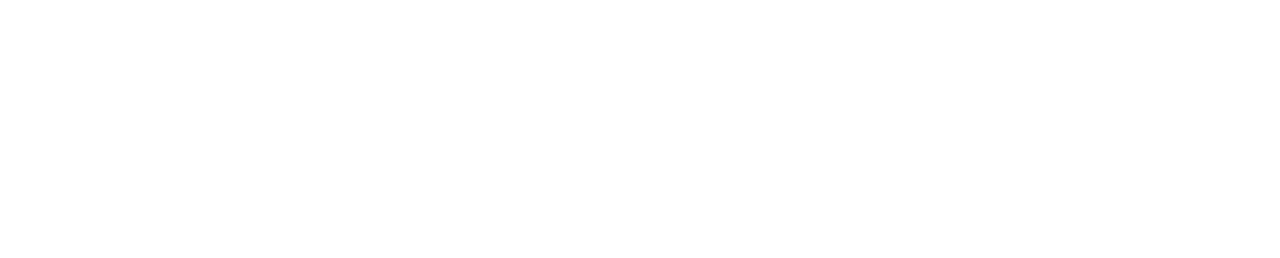
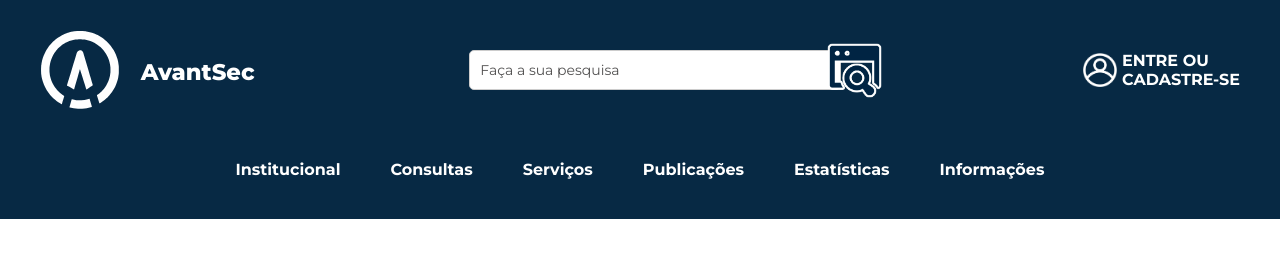
Before and after one commit to VictorHSLito/projeto-residencia, a plain HTML site: page site/consultas.html in a window 1280 px wide. Drawn offline with Linux system fonts and the light colour scheme.

Commit message:
Secundo Comentário

```diff
--- a/site/consultas.html
+++ b/site/consultas.html
@@ -0,0 +1,44 @@
+<!DOCTYPE html>
+    <html lang="pt-BR">
+    <head>
+        <meta charset="UTF-8">
+        <meta name="viewport" content="width=device-width, initial-scale=1.0">
+        <link rel="stylesheet" href="theme.css">
+        <link rel="icon" href="IMG/favicon.ico" type="image/x-icon">
+        <title>Consultas</title>
+    </head>
+<body>
+    <header>
+        <div class="head">
+            <?xml version="1.0" encoding="UTF-8"?>
+<svg version="1.1" viewBox="0 0 1080 1080" width="80" height="80" xmlns="http://www.w3.org/2000/svg">
+<path transform="translate(521,12)" d="m0 0h26l21 1 5 1 39 2 7 1 6 2 18 3 31 7 28 8 38 14 20 9 19 9 39 22 22 15 14 10 12 9 14 12 11 9 17 16 19 19 9 11 9 10 11 14 14 19 14 20 12 20 12 22 16 34 11 29 12 36 8 32 5 34 3 20 1 14v82l-1 17-3 20-5 33-5 21-13 40-11 29-13 30-10 19-12 21-11 17-8 12-16 21-14 17-7 8-11 13-6 7-8 7-13 13-11 9-15 13-14 11-19 14-13 9-15 9-4 2-4-1-4-9-5-18-9-31-13-40-2-7 1-5 21-14 9-8 11-9 15-13 9-9 7-8 9-11h2l2-4 9-10 10-14 7-10 13-20 12-22 10-21 8-19 9-25 10-38 4-22 3-24 1-7v-65l-5-37-8-37-9-31-12-30-12-25-9-16-8-13-12-18-14-18-11-13-9-11-26-26-11-9-13-11-18-13-15-10-26-15-28-14-25-10-38-12-38-8-34-2-15-2h-31l-20 2-26 2-31 6-25 7-26 8-20 8-32 15-20 12-14 9-18 13-10 8-13 11-8 7-8 8-8 7-9 10-7 7-10 13-11 14-11 16-7 10-13 23-13 26-11 27-9 27-7 28-5 30-3 21-1 14v45l2 23 4 31 6 26 12 39 11 26 12 25 14 25 8 12 10 14 14 18 9 11 7 7 7 8 17 17 11 9 13 12 17 12 20 13 5 4-1 6-10 33-11 35-9 33-2 3-9-3-14-8-17-11-12-8-19-14-14-11-13-11-17-14-23-23-9-11-10-11-9-11-13-18-14-19-10-16-14-25-9-16-14-31-16-44-8-27-6-25-4-21-2-18-2-9-2-46v-21l2-50 3-12 2-18 8-39 9-31 11-30 8-19 11-24 13-25 10-17 14-22 13-18 13-17 10-11 9-11 15-16 13-13 8-7 13-12 10-8 18-14 14-10 18-12 28-16 9-5 16-8 19-9 27-11 17-6 4-2 9-2 10-3 24-6 25-5 12-2 7-2 37-2z" fill="#FEFEFE"/>
+<path transform="translate(538,275)" d="m0 0h13l10 3 11 8 6 8 5 10 9 30 10 34 9 29 29 99 15 52 18 63 11 35 17 58 8 26 3 11v6l-12 9-18 11-42 28-12 7h-2l-6-16-14-46-11-34-12-39-8-25-14-43-12-40-8-25-5-1-5 24-13 44-9 32-21 71-12 42-14 51-3 6-12-5-28-17-29-17-23-13-3-3 1-6 9-29 7-24 6-18 12-40 11-34 8-28 13-44 10-32 12-40 14-46 6-20 10-32 12-40 6-15 7-10 9-8 10-5z" fill="#FEFEFE"/>
+<path transform="translate(668,929)" d="m0 0 3 1 4 17 10 35 9 29 5 18 1 8-2 2-26 8-41 8-27 4-35 4h-56l-59-7-34-6-17-4-6-3 1-5 14-47 14-49 3-6 3-1 30 7 28 5 29 3h38l43-5 31-6z" fill="#FEFEFE"/>
+</svg>
+          <h1><span>ﾠ</span>AvantSec</h1>
+
+          <div class="search-container">
+            <input type="text" placeholder="Faça a sua pesquisa" />
+            <button class="icon-button">
+              <img src="IMG/search-icon.png" alt="search-icon">
+            </button>
+          </div>
+
+          <a href="login.html" class="icon-button">
+            <img src="IMG/user-icon.png" alt="user-login" width="34" height="34">
+            <strong><span style="display: block;">ENTRE OU</span><span style="display: block;">CADASTRE-SE</span></strong>
+        </a>
+        </div>
+
+        <nav>
+            <a href="institucional.html">Institucional</a>
+            <a href="consultas.html">Consultas</a>
+            <a href="#">Serviços</a>
+            <a href="#">Publicações</a>
+            <a href="#">Estatísticas</a>
+            <a href="#">Informações</a>
+        </nav>
+      </header>
+</body>
+</html>
```
Also changed, not shown: site/institucional.html (+1 -1 lines).
